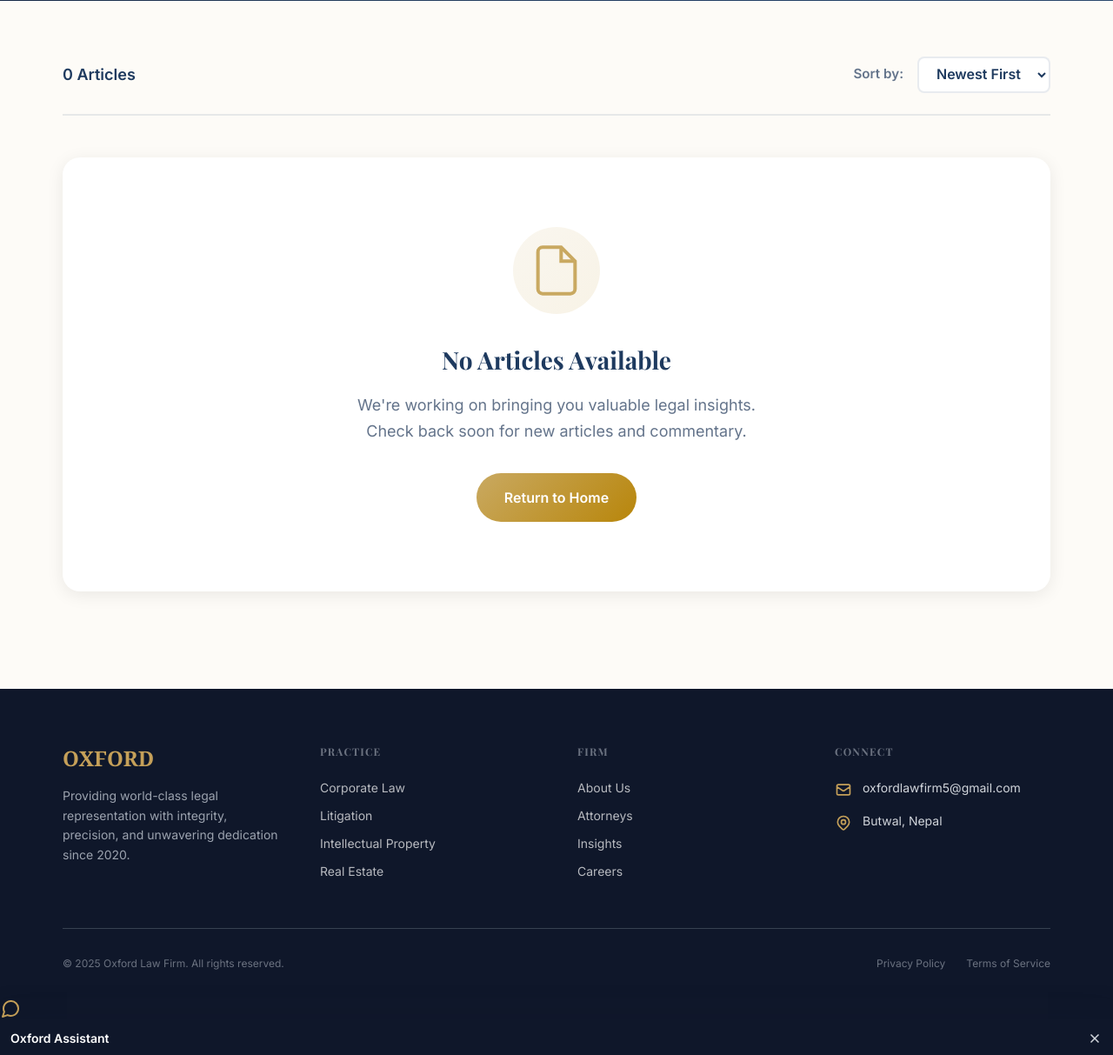
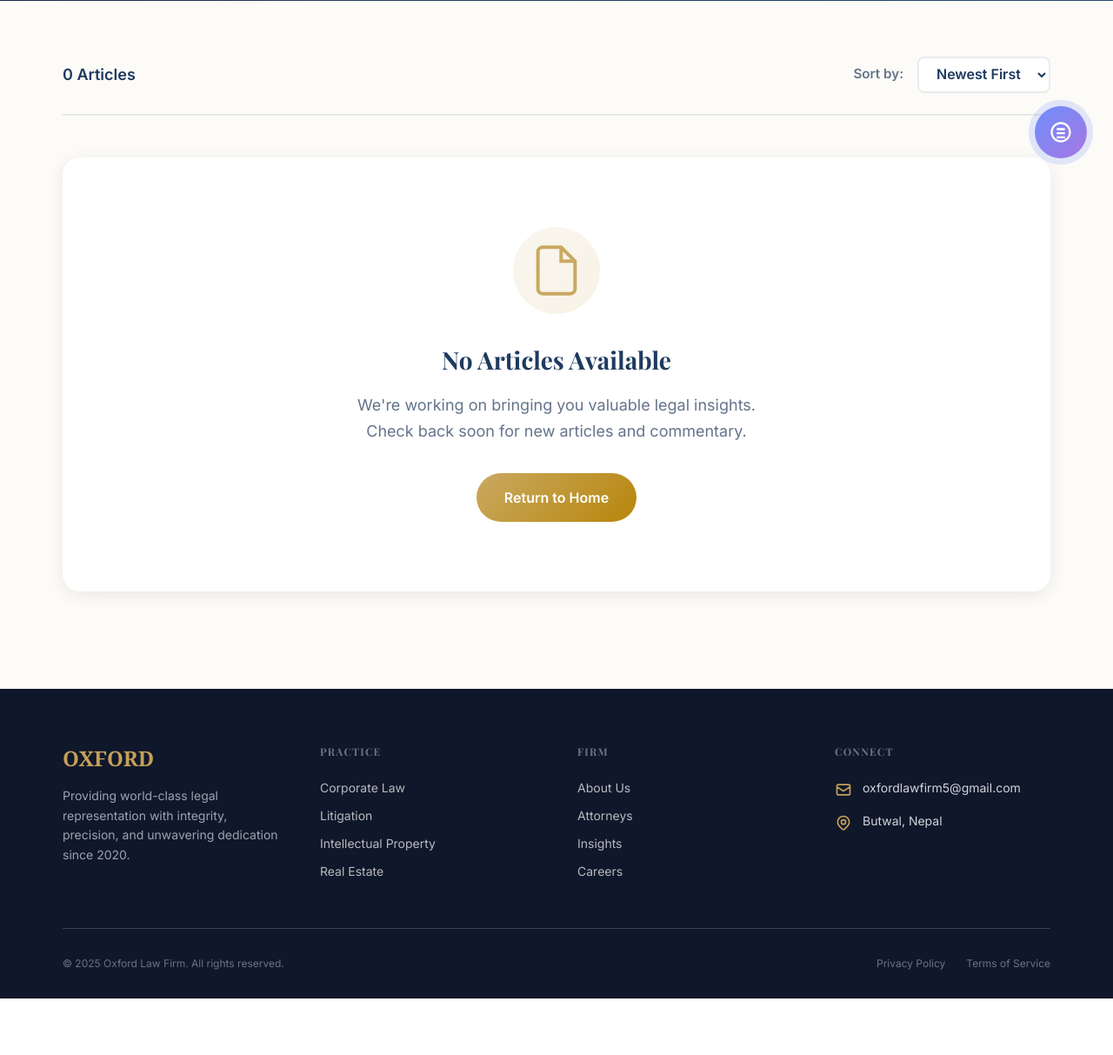
Before and after one commit to yourkrishna5/oxford_law_firm, a Django app: page /articles/ in a window 1280 px wide. Shown: the part 588-1801 px from the top of the page at 87% size. After the commit the page ends 1736 px from the top, so only its background shows below. Run offline with Django 5.2, Linux system fonts and the light colour scheme; data that the repository does not hold is empty; some libraries are stand-ins or nearby versions.

Commit message:
Update base.html

```diff
--- a/main/templates/base.html
+++ b/main/templates/base.html
@@ -124,20 +124,55 @@
 
         /* --- CHAT WIDGET --- */
         #chat-button {
-            background-color: var(--color-primary);
-            box-shadow: 0 10px 25px rgba(15, 23, 42, 0.25);
-            /* Gold icon for high contrast */
-            color: var(--color-accent);
-            transition: background-color 0.3s ease, transform 0.3s ease;
+            background: linear-gradient(135deg, #6e8efb, #a777e3);
+            box-shadow: 0 10px 25px rgba(110, 142, 251, 0.4);
+            color: white;
+            transition: all 0.3s ease;
+            border-radius: 50%;
+            width: 60px;
+            height: 60px;
+            display: flex;
+            align-items: center;
+            justify-content: center;
+            cursor: pointer;
+            position: fixed;
+            bottom: 30px;
+            right: 30px;
+            z-index: 1000;
+            border: none;
+            animation: pulse 2s infinite;
         }
 
         #chat-button:hover {
-            background-color: var(--color-accent);
-            color: var(--color-primary);
+            transform: scale(1.1);
+            box-shadow: 0 12px 30px rgba(110, 142, 251, 0.6);
+        }
+
+        @keyframes pulse {
+            0% {
+                box-shadow: 0 0 0 0 rgba(110, 142, 251, 0.7);
+            }
+            70% {
+                box-shadow: 0 0 0 10px rgba(110, 142, 251, 0);
+            }
+            100% {
+                box-shadow: 0 0 0 0 rgba(110, 142, 251, 0);
+            }
         }
 
         #chat-window {
-             box-shadow: 0 20px 50px rgba(15, 23, 42, 0.15);
+            display: none;
+            position: fixed;
+            bottom: 100px;
+            right: 30px;
+            width: 380px;
+            height: 600px;
+            background: white;
+            border-radius: 12px;
+            box-shadow: 0 20px 50px rgba(15, 23, 42, 0.15);
+            z-index: 1001;
+            overflow: hidden;
+            border: 1px solid var(--color-border);
         }
 
         /* --- FOOTER (Deep Navy Background) --- */
@@ -267,17 +302,19 @@
         </div>
     </footer>
 
-    <div id="chat-button" title="Ask AI Assistant">
-        <svg width="24" height="24" viewBox="0 0 24 24" fill="none" xmlns="http://www.w3.org/2000/svg">
-            <path d="M21 11.5C21.0034 12.8199 20.6951 14.1219 20.1 15.3C19.3944 16.7118 18.3098 17.8992 16.9674 18.7293C15.6251 19.5594 14.0782 19.9994 12.5 20C11.1801 20.0035 9.87812 19.6951 8.7 19.1L3 21L4.9 15.3C4.30493 14.1219 3.99656 12.8199 4 11.5C4.00061 9.92179 4.44061 8.37488 5.27072 7.03258C6.10083 5.69028 7.28825 4.6056 8.7 3.90003C9.87812 3.30496 11.1801 2.99659 12.5 3.00003H13C15.0843 3.11502 17.053 3.99479 18.5291 5.47089C20.0052 6.94699 20.885 8.91568 21 11V11.5Z" stroke="currentColor" stroke-width="2" stroke-linecap="round" stroke-linejoin="round"/>
+    <!-- AI Assistant Button - GitHub Copilot Style -->
+    <div id="chat-button" title="Ask Oxford AI Assistant">
+        <svg width="28" height="28" viewBox="0 0 24 24" fill="none" xmlns="http://www.w3.org/2000/svg">
+            <path d="M12 2C6.48 2 2 6.48 2 12C2 17.52 6.48 22 12 22C17.52 22 22 17.52 22 12C22 6.48 17.52 2 12 2ZM12 20C7.59 20 4 16.41 4 12C4 7.59 7.59 4 12 4C16.41 4 20 7.59 20 12C20 16.41 16.41 20 12 20ZM8 16H16V18H8V16ZM8 12H16V14H8V12ZM8 8H16V10H8V8Z" fill="white"/>
         </svg>
     </div>
 
+    <!-- AI Assistant Window -->
     <div id="chat-window">
         <div class="h-full w-full flex flex-col">
-            <div class="bg-primary text-white p-3 flex justify-between items-center bg-[var(--color-primary)]">
-                <span class="text-sm font-semibold text-white">Oxford Assistant</span>
-                <button id="close-chat" class="text-gray-300 hover:text-accent text-[var(--color-accent)]">
+            <div class="bg-gradient-to-r from-[#6e8efb] to-[#a777e3] text-white p-3 flex justify-between items-center">
+                <span class="text-sm font-semibold text-white">Oxford AI Assistant</span>
+                <button id="close-chat" class="text-white hover:text-gray-200">
                     <svg width="18" height="18" viewBox="0 0 24 24" fill="none" stroke="currentColor" stroke-width="2"><line x1="18" y1="6" x2="6" y2="18"></line><line x1="6" y1="6" x2="18" y2="18"></line></svg>
                 </button>
             </div>
@@ -311,6 +348,7 @@
             }
         }
 
+        // Only open when user clicks the button (no auto-start)
         chatBtn.addEventListener('click', toggleChat);
         closeChat.addEventListener('click', toggleChat);
 
```
